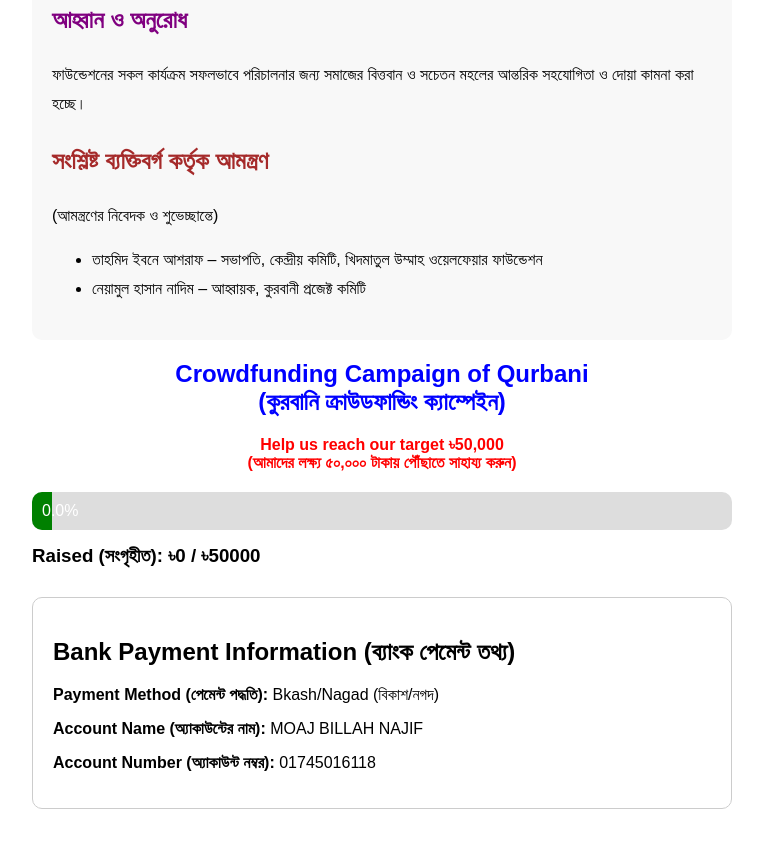
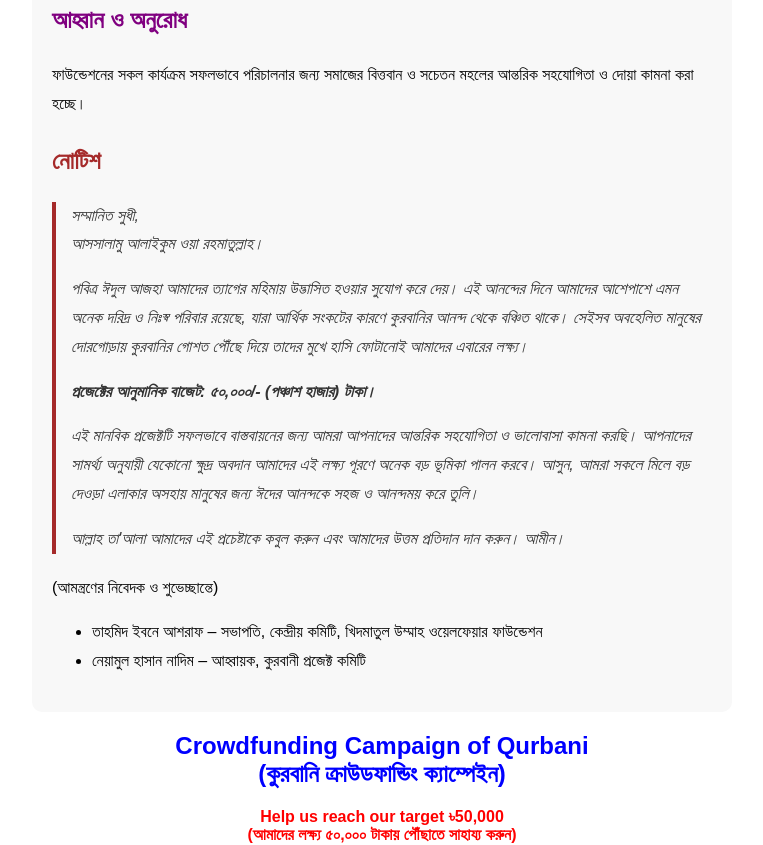
Before and after one commit to Milu-BD/crowdfunding-site, a Next.js app: page / in a window 1280 px wide. Shown: the part 1020-1865 px from the top of the page, without its empty margins (258-1021 px from the left). Built offline with nearby package versions, Linux system fonts and the light colour scheme; no server answers; the database is empty.

Commit message:
Update page.js

```diff
--- a/app/page.js
+++ b/app/page.js
@@ -350,28 +350,46 @@ export default function Home() {
     দোয়া কামনা করা হচ্ছে।
   </p>
 
-  <h2 style={{ color: "brown" }}>
-    সংশ্লিষ্ট ব্যক্তিবর্গ কর্তৃক আমন্ত্রণ
+    <h2 style={{ color: "brown" }}>
+    নোটিশ
   </h2>
+
+  {/* NEW SECTION ADDED BELOW */}
+  <div style={{ fontStyle: "italic", marginBottom: "20px", color: "#333", borderLeft: "4px solid brown", paddingLeft: "15px" }}>
+    <p>সম্মানিত সুধী,<br />আসসালামু আলাইকুম ওয়া রহমাতুল্লাহ।</p>
+
+    <p>
+      পবিত্র ঈদুল আজহা আমাদের ত্যাগের মহিমায় উদ্ভাসিত হওয়ার সুযোগ করে দেয়। এই আনন্দের দিনে আমাদের আশেপাশে এমন অনেক দরিদ্র ও নিঃস্ব পরিবার রয়েছে, যারা আর্থিক সংকটের কারণে কুরবানির আনন্দ থেকে বঞ্চিত থাকে। সেইসব অবহেলিত মানুষের দোরগোড়ায় কুরবানির গোশত পৌঁছে দিয়ে তাদের মুখে হাসি ফোটানোই আমাদের এবারের লক্ষ্য।
+    </p>
+
+    <p><strong>প্রজেক্টের আনুমানিক বাজেট: ৫০,০০০/- (পঞ্চাশ হাজার) টাকা।</strong></p>
+
+    <p>
+      এই মানবিক প্রজেক্টটি সফলভাবে বাস্তবায়নের জন্য আমরা আপনাদের আন্তরিক সহযোগিতা ও ভালোবাসা কামনা করছি। আপনাদের সামর্থ্য অনুযায়ী যেকোনো ক্ষুদ্র অবদান আমাদের এই লক্ষ্য পূরণে অনেক বড় ভূমিকা পালন করবে। আসুন, আমরা সকলে মিলে বড় দেওড়া এলাকার অসহায় মানুষের জন্য ঈদের আনন্দকে সহজ ও আনন্দময় করে তুলি।
+    </p>
+
+    <p>
+      আল্লাহ তা'আলা আমাদের এই প্রচেষ্টাকে কবুল করুন এবং আমাদের উত্তম প্রতিদান দান করুন। আমীন।
+    </p>
+  </div>
+  {/* NEW SECTION ADDED ABOVE */}
 
   <p>
     (আমন্ত্রণের নিবেদক ও শুভেচ্ছান্তে)
   </p>
 
   <ul>
-
     <li>
       তাহমিদ ইবনে আশরাফ –
       সভাপতি, কেন্দ্রীয় কমিটি,
       খিদমাতুল উম্মাহ ওয়েলফেয়ার ফাউন্ডেশন
     </li>
-
     <li>
       নেয়ামুল হাসান নাদিম –
       আহ্বায়ক, কুরবানী প্রজেক্ট কমিটি
     </li>
+  </ul>
 
-  </ul>
 
 </div>
         <h2
```
